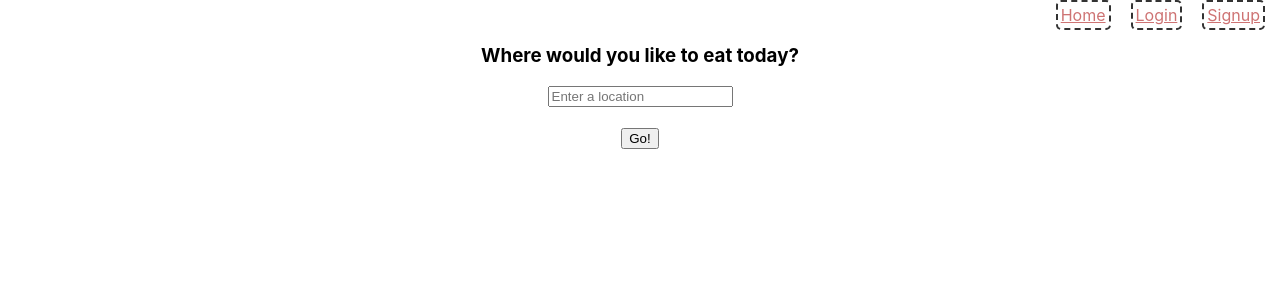
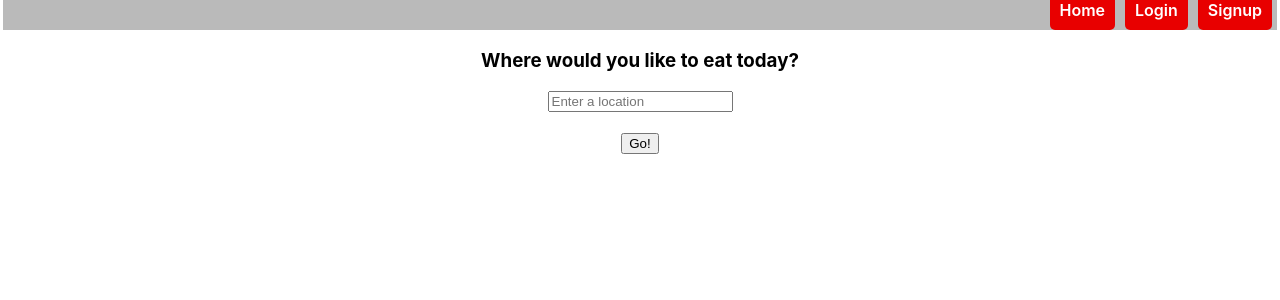
Before and after one commit to nchan7/meals-with-friends, a React (Create React App) app in the folder client/: page / in a window 1280 px wide. Shown: the top 300 px of the page. Built offline with nearby package versions, Linux system fonts and the light colour scheme.

Commit message:
included some styling

```diff
--- a/client/src/App.css
+++ b/client/src/App.css
@@ -6,19 +6,23 @@ body {
 
 nav {
   text-align: right;
-  margin: 5px;
+  margin: 0 3px 5px 3px;
+  background-color: rgba(169,169,169,0.8);
+  height: 30px;
 }
 
 .link {
-  margin: 5px 10px;
-  padding: 3px;
-  color: rgb(206, 115, 115);
-  border: 2px dashed #333333;
+  margin: 5px 5px;
+  padding: 10px;
+  color: white;
+  background-color: #E80000;
   border-radius: 5px;
+  text-decoration: none;
+  font-weight: 600;
 }
 
 .link:hover {
-  background-color: black;
+  background-color: #747373;
 }
 
 .App {
```
